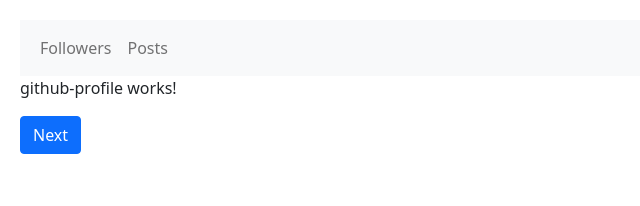
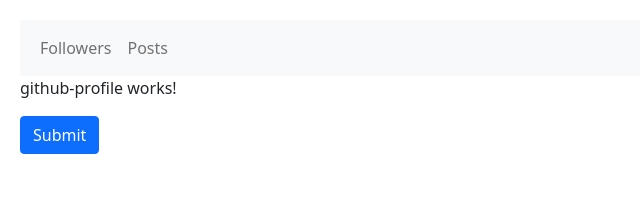
Before and after one commit to kamlesh19971/hello-world, an Angular app: page /followers/1/1 in a window 1280 px wide. Shown: the top 206 px of the page, without its empty margins (0-640 px from the left). Built offline with nearby package versions, Linux system fonts and the light colour scheme.

Commit message:
programatic navogation added

```diff
--- a/src/app/github-profile/github-profile.component.html
+++ b/src/app/github-profile/github-profile.component.html
@@ -1,5 +1,3 @@
 <p>github-profile works!</p>
 
-<button [routerLink]="['/followers', 1234]" class="btn btn-primary">
-  Next
-</button>
+<button (click)="submit()" class="btn btn-primary">Submit</button>
--- a/src/app/github-profile/github-profile.component.ts
+++ b/src/app/github-profile/github-profile.component.ts
@@ -1,5 +1,5 @@
 import { Component, OnInit } from '@angular/core';
-import { ActivatedRoute } from '@angular/router';
+import { ActivatedRoute, Router } from '@angular/router';
 
 @Component({
   selector: 'app-github-profile',
@@ -8,7 +8,7 @@ import { ActivatedRoute } from '@angular/router';
 })
 export class GithubProfileComponent implements OnInit {
 
-  constructor(private route: ActivatedRoute) { }
+  constructor(private route: ActivatedRoute, private router: Router) { }
 
   ngOnInit() {
 
@@ -27,5 +27,11 @@ export class GithubProfileComponent implements OnInit {
 
   }
 
+  submit() {
+    this.router.navigate(['/followers'], {
+      queryParams: { page: 1, order: 'newest' }
+    });
+  }
+
 
 }
```
